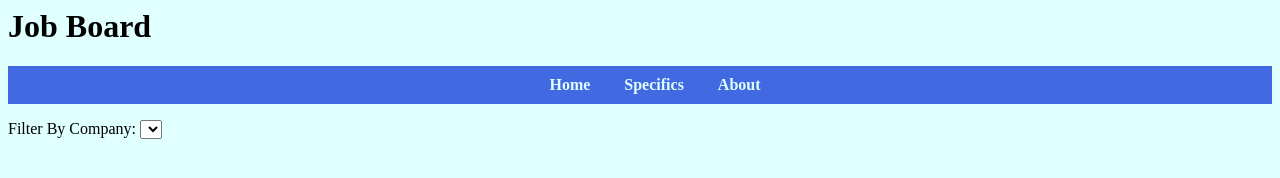
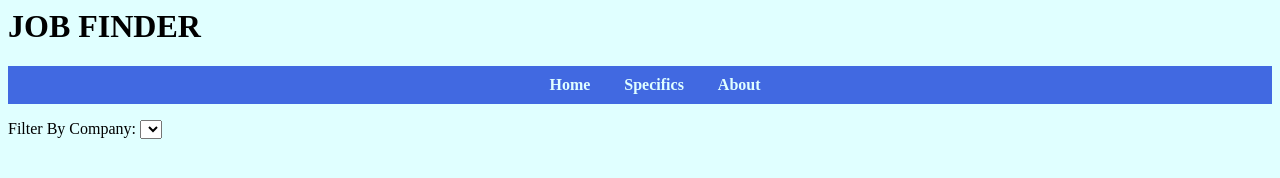
Before and after one commit to iirenesong/377-Project, a plain HTML site: page specific.html in a window 1280 px wide. Drawn offline with Linux system fonts and the light colour scheme; no server answers.

Commit message:
update specific.html

```diff
--- a/specific.html
+++ b/specific.html
@@ -6,8 +6,12 @@
     </head>
 
     <body>
-        <h1>Job Board</h1>
+        <!-- Header -->
+        <header>
+            <h1>JOB FINDER</h1>
+        </header>
 
+        <!-- Navigation Bar -->
         <nav id="main-nav">
             <ul>
                 <li><a href="home.html"><strong>Home</strong></a></li>
@@ -17,6 +21,7 @@
             </ul>
         </nav>
 
+        <!-- Main -->
         <div class="posting">
             <label for="companies">Filter By Company:</label>
             <select id="companies" name="companies">
```
